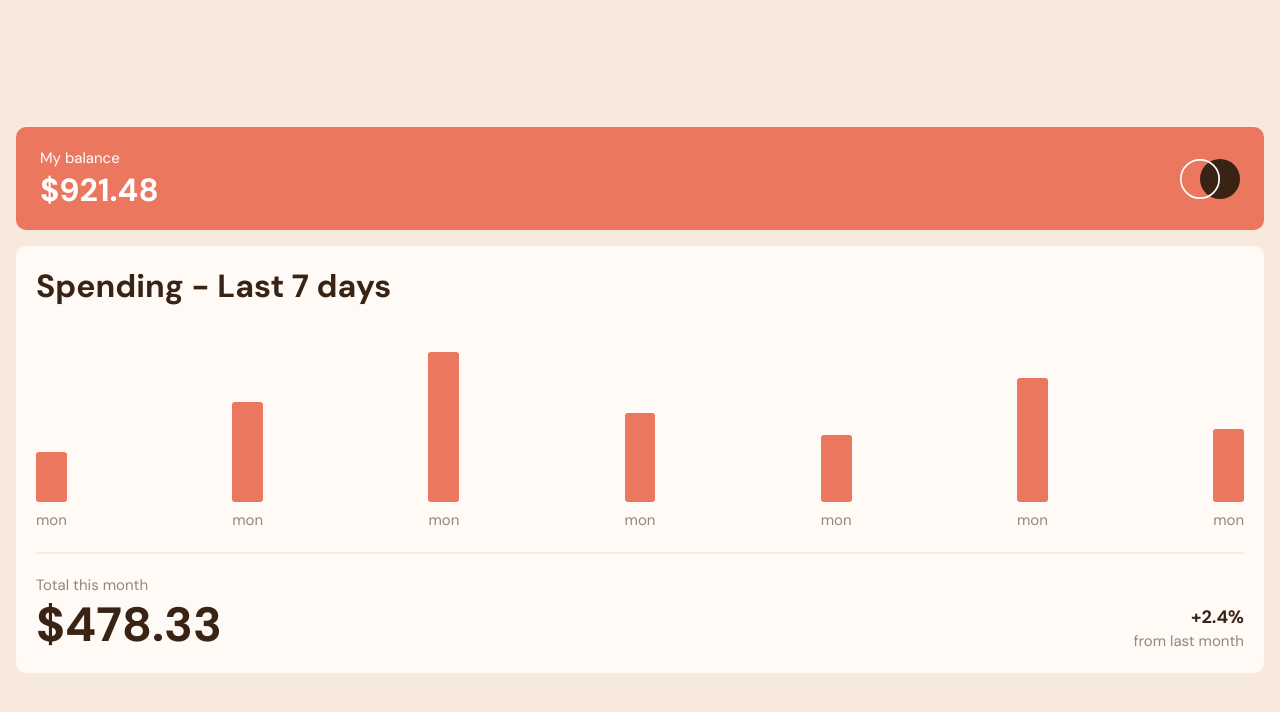
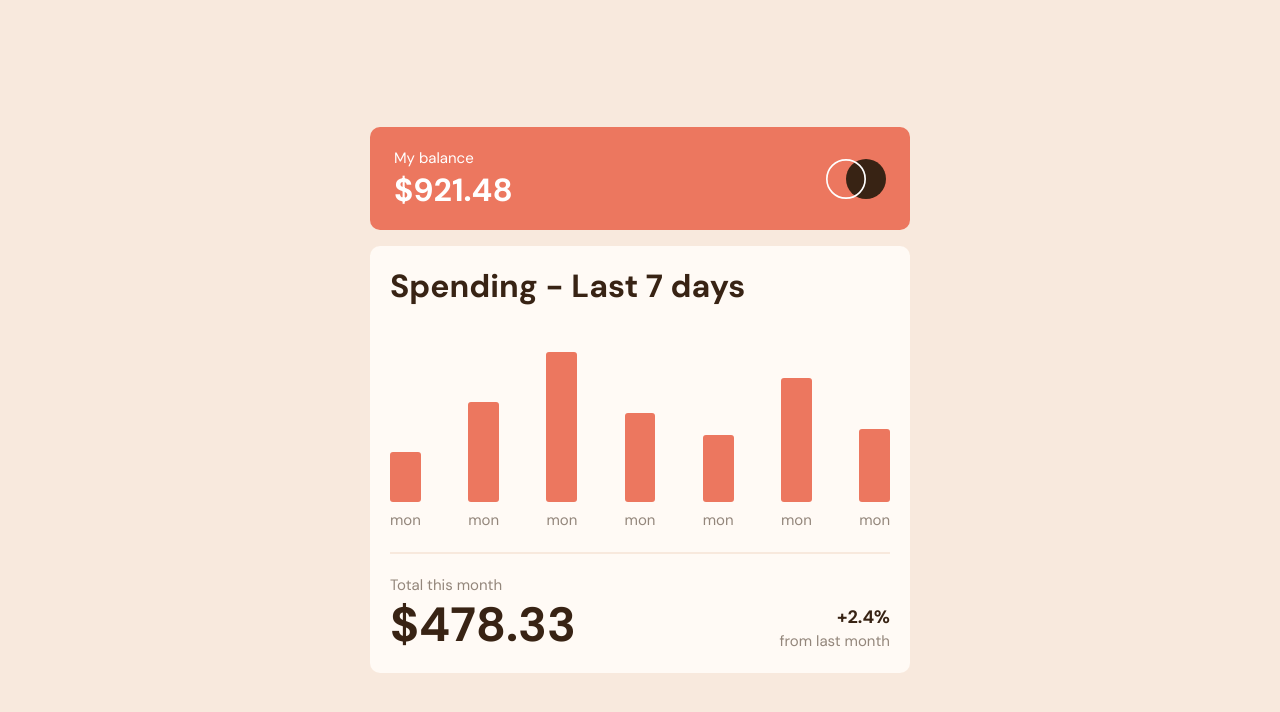
Before and after one commit to killian-hamelin/frontend-mentor-expenses-chart, a website built with Vite: page index.html in a window 1280 px wide. Built offline with nearby package versions, Linux system fonts and the light colour scheme.

Commit message:
desktop fix

```diff
--- a/style.scss
+++ b/style.scss
@@ -135,3 +135,9 @@ hr {
 	background-color: var(--cream-bg);
 	margin-block: 24px;
 }
+
+@include up(600) {
+	.container {
+		max-width: 540px;
+	}
+}
```
